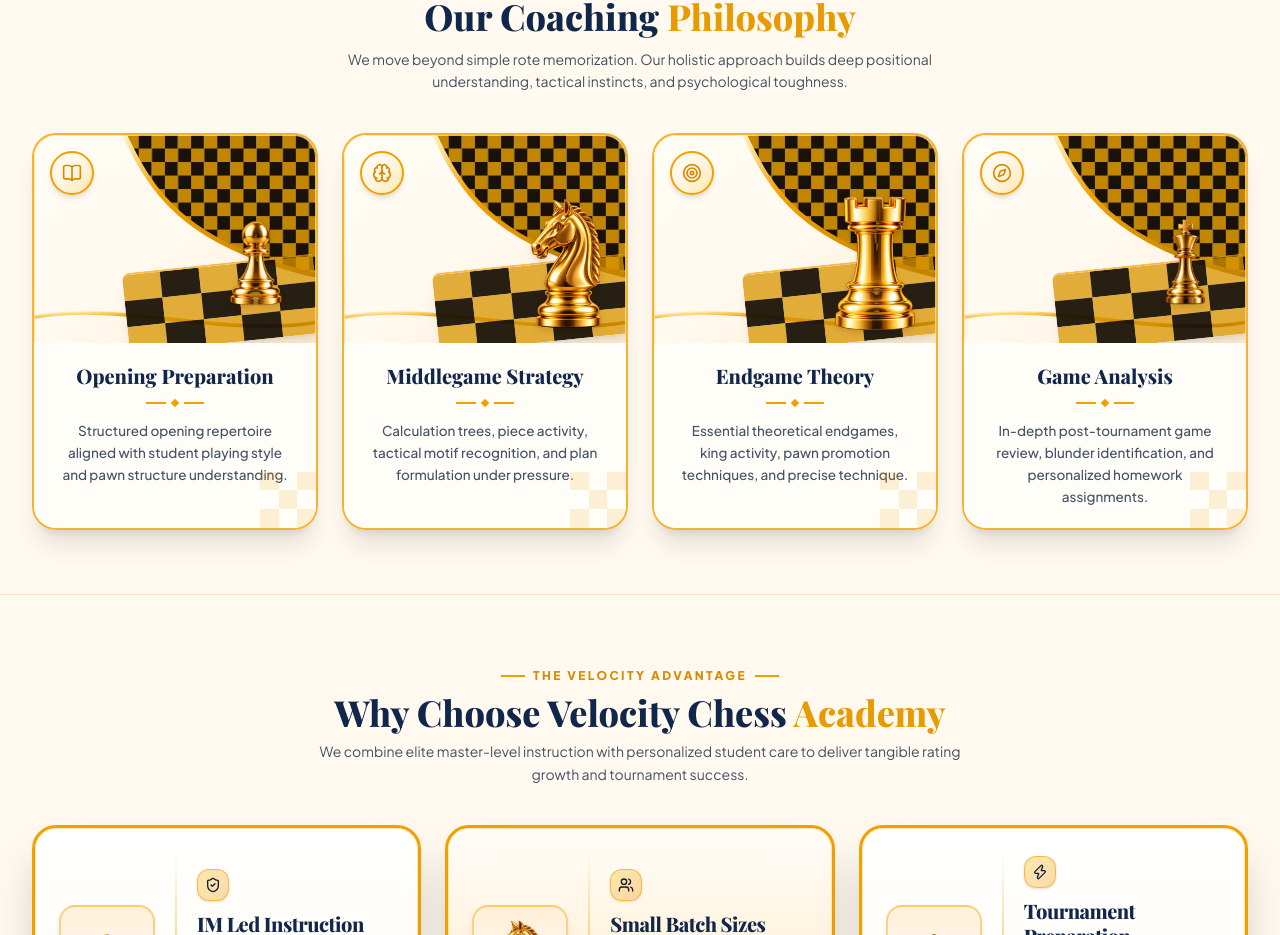
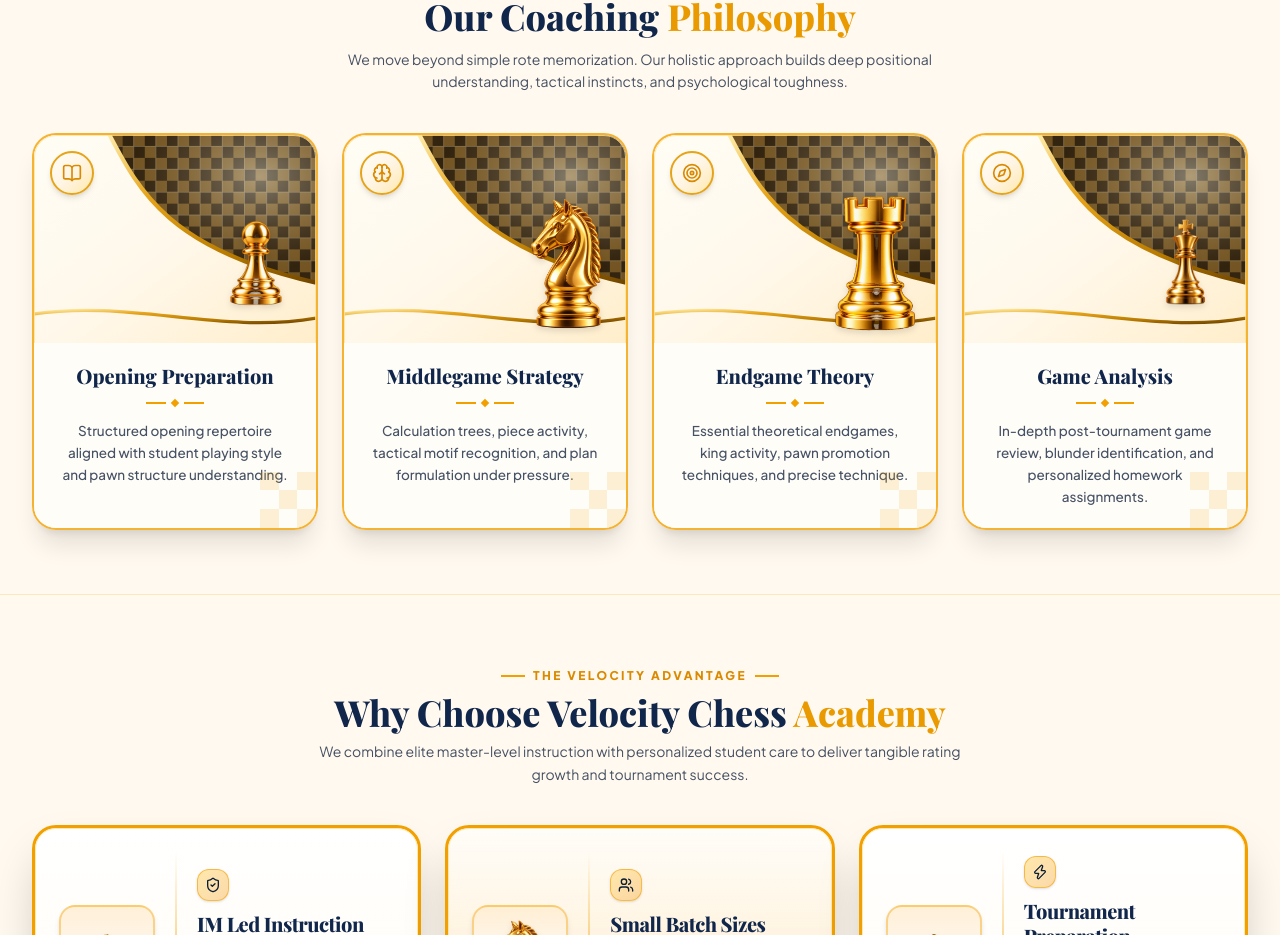
Before and after one commit to Klavanya0704/VelocityChess, a React (Vite) app: page /about in a window 1280 px wide. Shown: the part 1371-2306 px from the top of the page. Built offline with nearby package versions, Linux system fonts and the light colour scheme; a web font is replaced by a local one.

Commit message:
Refine Section 3 Coaching Philosophy cards: darken checkerboard to muted antique bronze and deep espresso with studio lighting overlay, remove floating rectangle box, and refine gold ribbon wave stroke

```diff
--- a/src/pages/AboutPage.tsx
+++ b/src/pages/AboutPage.tsx
@@ -605,9 +605,9 @@
                     <div className="absolute inset-0 rounded-[22px] border border-[#FFE29A] pointer-events-none z-20 opacity-80" />
 
                     {/* UPPER VISUAL AREA WITH INTEGRATED CHECKERBOARD & PROMINENT 3D GOLD PIECE */}
-                    <div className="relative h-48 sm:h-52 overflow-hidden rounded-t-[22px] bg-gradient-to-br from-[#FFFDF5] via-[#FFF9EF] to-[#FFEED4]">
+                    <div className="relative h-48 sm:h-52 overflow-hidden rounded-t-[22px] bg-gradient-to-br from-[#FFFDF5] via-[#FFF8EB] to-[#FFEECB]">
 
-                      {/* Top-Right Glossy Dark Gold & Black Checkerboard Pattern Surface */}
+                      {/* Top-Right Glossy Dark Gold & Espresso Checkerboard Pattern Surface */}
                       <svg
                         className="absolute inset-0 w-full h-full pointer-events-none z-10"
                         viewBox="0 0 280 200"
@@ -616,63 +616,59 @@
                         <defs>
                           {/* S-Curve Wave ClipPath for Top Right Dark Gold Checkerboard Area */}
                           <clipPath id={`checker-wave-clip-${card.id}`}>
-                            <path d="M 90 0 C 115 50, 145 105, 280 135 L 280 0 Z" />
+                            <path d="M 75 0 C 105 55, 135 110, 280 142 L 280 0 Z" />
                           </clipPath>
 
-                          {/* Gold & Dark Bronze Checkerboard Pattern */}
-                          <pattern id={`gold-dark-checker-${card.id}`} width="26" height="26" patternUnits="userSpaceOnUse">
-                            <rect width="13" height="13" fill="#1A1208" />
-                            <rect x="13" y="0" width="13" height="13" fill="#C28600" />
-                            <rect x="0" y="13" width="13" height="13" fill="#C28600" />
-                            <rect x="13" y="13" width="13" height="13" fill="#1A1208" />
+                          {/* Muted Antique Gold & Deep Espresso Checkerboard Pattern */}
+                          <pattern id={`gold-dark-checker-${card.id}`} width="22" height="22" patternUnits="userSpaceOnUse">
+                            <rect width="11" height="11" fill="#1C1309" />
+                            <rect x="11" y="0" width="11" height="11" fill="#6E5122" />
+                            <rect x="0" y="11" width="11" height="11" fill="#6E5122" />
+                            <rect x="11" y="11" width="11" height="11" fill="#1C1309" />
                           </pattern>
 
-                          {/* Gold Ribbon Gradient */}
+                          {/* Warm Studio Radial Lighting Overlay */}
+                          <radialGradient id={`studio-light-${card.id}`} cx="80%" cy="20%" r="90%">
+                            <stop offset="0%" stopColor="#FFF8E0" stopOpacity="0.45" />
+                            <stop offset="50%" stopColor="#8A6427" stopOpacity="0.2" />
+                            <stop offset="100%" stopColor="#1C1309" stopOpacity="0.6" />
+                          </radialGradient>
+
+                          {/* Refined Metallic Gold Ribbon Gradient */}
                           <linearGradient id={`gold-ribbon-grad-${card.id}`} x1="0%" y1="0%" x2="100%" y2="100%">
-                            <stop offset="0%" stopColor="#FFF2C2" />
-                            <stop offset="30%" stopColor="#F2A000" />
-                            <stop offset="70%" stopColor="#D48E00" />
-                            <stop offset="100%" stopColor="#7A4E00" />
+                            <stop offset="0%" stopColor="#FFECA8" />
+                            <stop offset="30%" stopColor="#E5A41A" />
+                            <stop offset="70%" stopColor="#B87B00" />
+                            <stop offset="100%" stopColor="#6E4400" />
                           </linearGradient>
                         </defs>
 
-                        {/* 1. Glossy Dark Gold Checkerboard Fill inside S-Curve Top Right */}
+                        {/* 1. Muted Deep Bronze/Gold Checkerboard Fill inside S-Curve Top Right */}
                         <g clipPath={`url(#checker-wave-clip-${card.id})`}>
                           <rect width="280" height="200" fill={`url(#gold-dark-checker-${card.id})`} />
-                          <rect width="280" height="200" fill="url(#gold-specular-main)" opacity="0.3" />
+                          {/* Warm Studio Lighting Overlay */}
+                          <rect width="280" height="200" fill={`url(#studio-light-${card.id})`} />
                         </g>
 
                         {/* 2. Flowing S-Curve Gold Metallic Ribbon Divider Stroke */}
                         <path
-                          d="M 90 0 C 115 50, 145 105, 280 135"
+                          d="M 75 0 C 105 55, 135 110, 280 142"
                           stroke={`url(#gold-ribbon-grad-${card.id})`}
-                          strokeWidth="4.5"
+                          strokeWidth="4"
                           fill="none"
                         />
 
                         {/* 3. Smooth Curved Bottom Boundary Line */}
                         <path
-                          d="M 0 175 C 90 160, 190 195, 280 180"
+                          d="M 0 172 C 95 158, 185 192, 280 176"
                           stroke={`url(#gold-ribbon-grad-${card.id})`}
-                          strokeWidth="3.5"
+                          strokeWidth="3.2"
                           fill="none"
                         />
                       </svg>
 
-                      {/* Perspective Chessboard Base Floor under Piece */}
-                      <div className="absolute right-[-5px] bottom-[10px] w-48 h-20 origin-bottom-right transform rotate-[-6deg] opacity-95 z-15 pointer-events-none">
-                        <div className="grid grid-cols-5 grid-rows-3 w-full h-full border-t-2 border-[#F2A000]/70 rounded-tl-lg overflow-hidden shadow-lg">
-                          {[...Array(15)].map((_, i) => (
-                            <div
-                              key={i}
-                              className={i % 2 === 0 ? 'bg-[#D99400]/80' : 'bg-[#1C1307]'}
-                            />
-                          ))}
-                        </div>
-                      </div>
-
                       {/* Top-Left Circular Gold Icon Badge */}
-                      <div className="absolute top-4 left-4 w-11 h-11 rounded-full bg-gradient-to-br from-[#FFFDF5] via-[#FFF5E5] to-[#FFE8AB] border-2 border-[#F2A000] shadow-md flex items-center justify-center text-[#D98A00] z-30 group-hover:scale-110 transition-transform duration-300">
+                      <div className="absolute top-4 left-4 w-11 h-11 rounded-full bg-gradient-to-br from-[#FFFDF5] via-[#FFF5E5] to-[#FFE8AB] border-2 border-[#E5A41A] shadow-md flex items-center justify-center text-[#D98A00] z-30 group-hover:scale-110 transition-transform duration-300">
                         <IconComp className="w-5 h-5 text-[#D98A00]" />
                       </div>
 
@@ -680,7 +676,7 @@
                       <div className="absolute right-3 bottom-1 z-20 flex items-end justify-center pointer-events-none">
                         <GoldChessPiece3D
                           piece={card.pieceType}
-                          className="w-20 h-32 sm:w-24 sm:h-38 object-contain drop-shadow-2xl group-hover:scale-105 transition-transform duration-300"
+                          className="w-20 h-32 sm:w-24 sm:h-38 object-contain filter drop-shadow-[0_12px_16px_rgba(30,15,0,0.5)] group-hover:scale-105 transition-transform duration-300"
                         />
                       </div>
 
```
